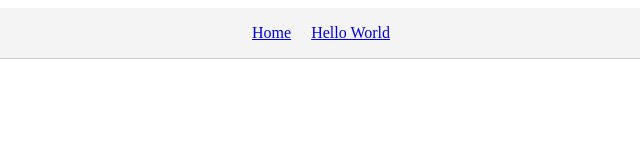
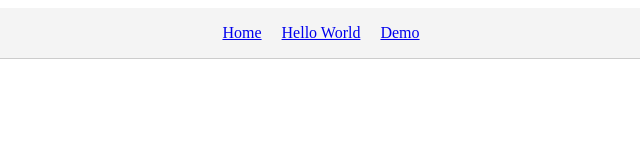
Before and after one commit to mahmoudqasim25/victim, a React (Vite) app: page / in a window 1280 px wide. Shown: the top 160 px of the page, without its empty margins (319-959 px from the left). Built offline with nearby package versions, Linux system fonts and the light colour scheme.

Commit message:
feat: [US-001] - Add Demo link to Navbar navigation

```diff
--- a/src/components/Navbar.jsx
+++ b/src/components/Navbar.jsx
@@ -14,6 +14,7 @@ function Navbar() {
     <nav style={navStyle}>
       <Link to="/">Home</Link>
       <Link to="/hello">Hello World</Link>
+      <Link to="/demo">Demo</Link>
     </nav>
   )
 }
```
